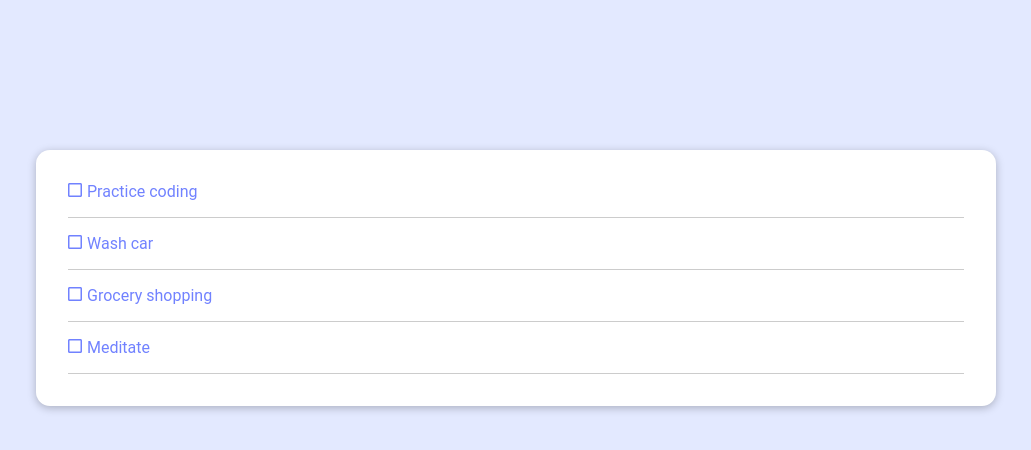
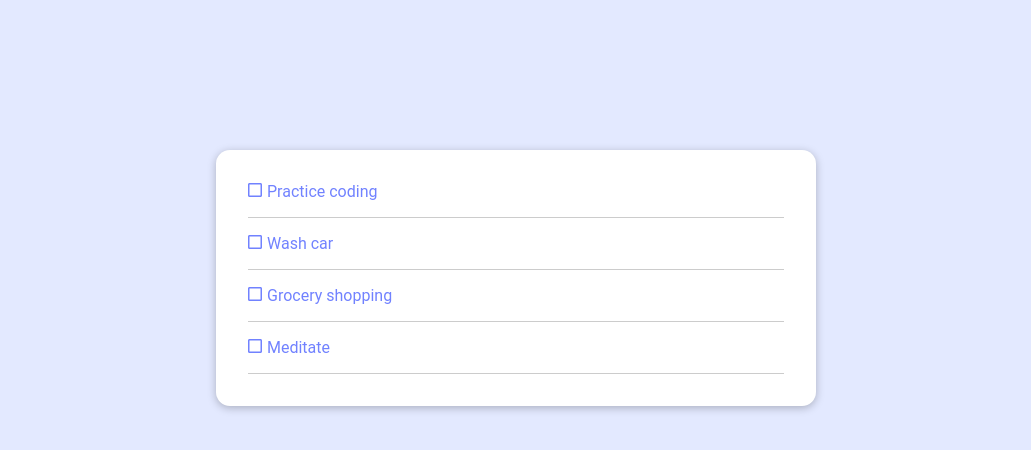
Before and after one commit to leighwest/todo-list-app, a React (Create React App) app in the folder app/client/: page / in a window 1280 px wide. Shown: the top 450 px of the page, without its empty margins (144-1175 px from the left). Built offline with nearby package versions, Linux system fonts and the light colour scheme.

Commit message:
added ability to delete todo item

```diff
--- a/app/client/src/components/Todos/TodoItem/TodoItem.js
+++ b/app/client/src/components/Todos/TodoItem/TodoItem.js
@@ -5,9 +5,13 @@ import classes from './TodoItem.module.css'
 
 const TodoItem = props => {
 
+  const deleteHandler = () => {
+    props.onDeleteTodo(props.id);
+  }
+
   return (
-    <li className={classes.todo}>
-      <FontAwesomeIcon icon={['far', 'square']} />
+    <li className={classes.todo} >
+      <FontAwesomeIcon icon={['far', 'square']} onClick={deleteHandler} />
       <p className={classes.description}>{props.description}</p>
     </li>
   );
--- a/app/client/src/components/Todos/TodosList/Todos.js
+++ b/app/client/src/components/Todos/TodosList/Todos.js
@@ -1,3 +1,5 @@
+import React, {useState} from 'react';
+
 import Card from '../../UI/Card'
 import TodoItem from '../TodoItem/TodoItem';
 
@@ -31,15 +33,30 @@ const DUMMY_TODOS = [
 ];
 
 const Todos = () => {
-  const todosList = DUMMY_TODOS.map(todo =>
+
+  const [todos, setTodos] = useState(DUMMY_TODOS);
+
+
+  // This will eventually be extended to submit a DELETE request to a REST API
+  const deleteTodoHandler = todoId => {
+    setTodos(prevTodos => {
+      return prevTodos.filter(todo => todo.id !== todoId);
+    });
+  };
+
+  const todosList = todos.map(todo =>
     <TodoItem
       id={todo.id}
       key={todo.id}
       description={todo.description}
       date={todo.date}
       completed={todo.completed}
+      onDeleteTodo={deleteTodoHandler}
     />
   );
+
+
+
 
   return (
     <section className={classes.todos}>
--- a/app/client/src/components/Todos/TodosList/Todos.module.css
+++ b/app/client/src/components/Todos/TodosList/Todos.module.css
@@ -1,7 +1,7 @@
 .todos {
-  max-width: 60rem;
+  max-width: 600px;
   width: 90%;
-  padding:150px 180px;
+  padding:150px 360px;
   animation: todos-appear 1s ease-out forwards;
 }
 
```
